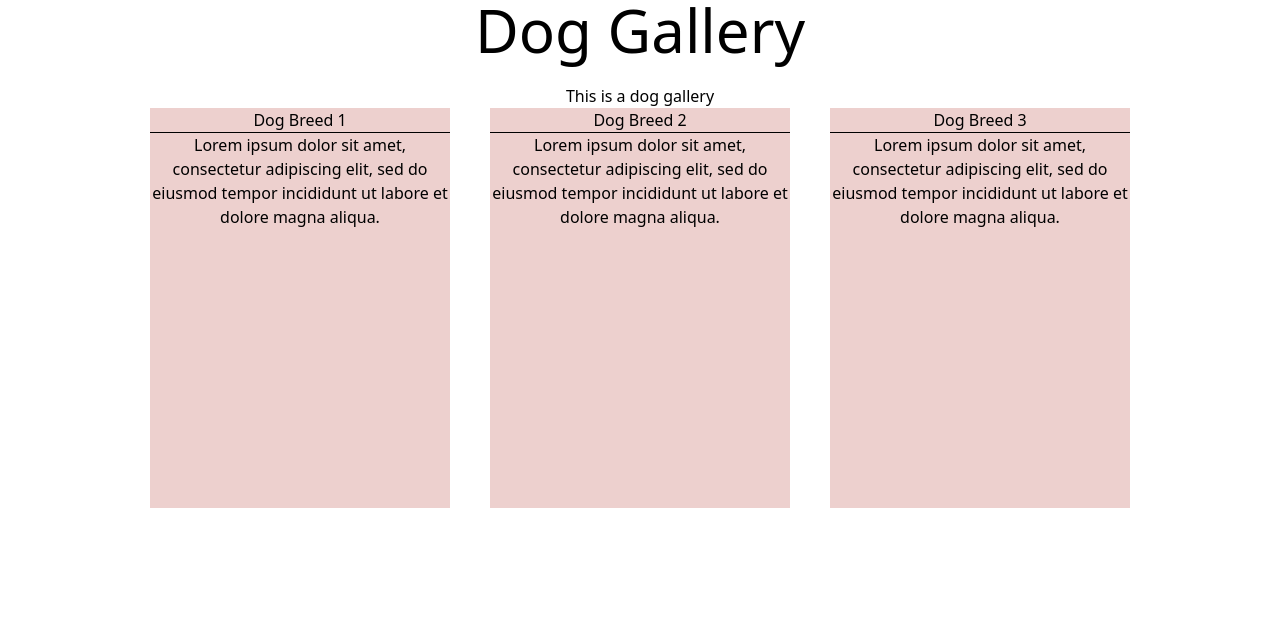
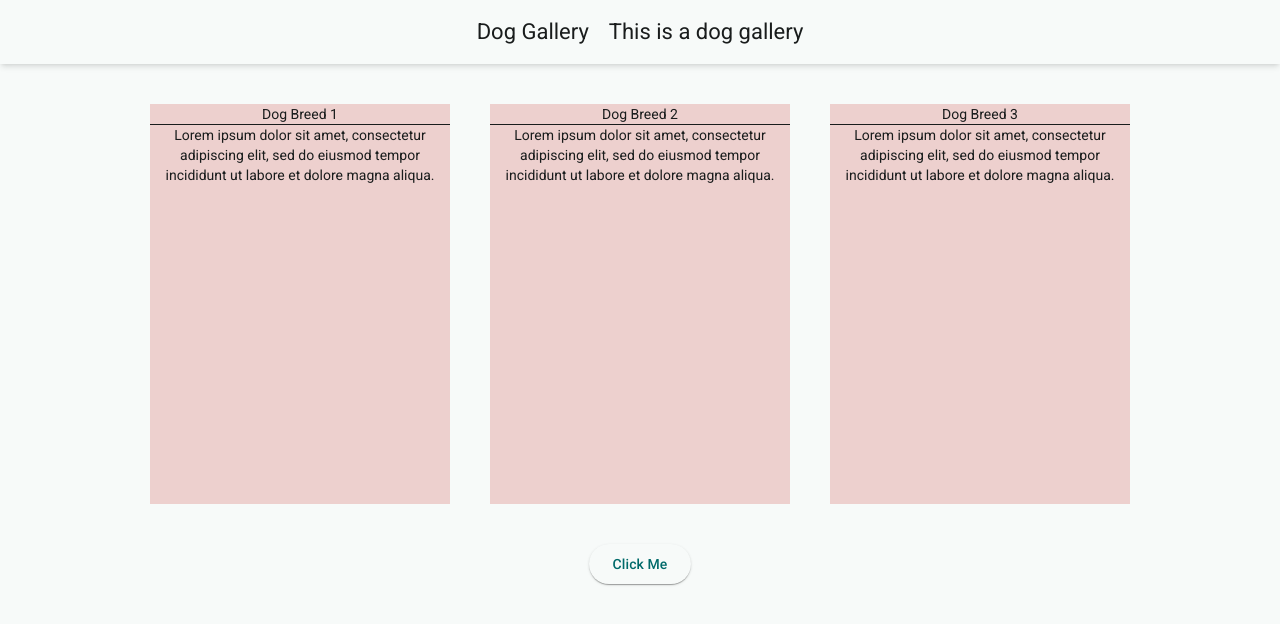
Before and after one commit to msgsummerpractice/blaga_patrick, an Angular app in the folder angularProject/: page / in a window 1280 px wide. Shown: the top 624 px of the page. Built offline with nearby package versions, Linux system fonts and the light colour scheme.

Commit message:
Add navbar

```diff
--- a/angularProject/angular.json
+++ b/angularProject/angular.json
@@ -24,9 +24,7 @@
                 "input": "public"
               }
             ],
-            "styles": [
-              "src/styles.css"
-            ]
+            "styles": ["src/material-theme.scss", "src/styles.css"]
           },
           "configurations": {
             "production": {
--- a/angularProject/package.json
+++ b/angularProject/package.json
@@ -11,10 +11,12 @@
   "private": true,
   "packageManager": "npm@11.16.0",
   "dependencies": {
+    "@angular/cdk": "^22.0.6",
     "@angular/common": "^22.0.0",
     "@angular/compiler": "^22.0.0",
     "@angular/core": "^22.0.0",
     "@angular/forms": "^22.0.0",
+    "@angular/material": "^22.0.6",
     "@angular/platform-browser": "^22.0.0",
     "@angular/router": "^22.0.0",
     "rxjs": "~7.8.0",
--- a/angularProject/src/app/app.html
+++ b/angularProject/src/app/app.html
@@ -1,9 +1,12 @@
-<nav class="items-center justify-center flex flex-col gap-6 w-full">
+<mat-toolbar
+  color="primary"
+  class="shadow-md items-center justify-center flex flex-col gap-5 w-full -h-auto py-4"
+>
   <h1 class="text-6xl">Dog Gallery</h1>
-  <div class="">This is a dog gallery</div>
-</nav>
+  <div>This is a dog gallery</div>
+</mat-toolbar>
 
-<div class="flex flex-grid flex-wrap w-full justify-center align-center text-center gap-10">
+<div class="flex flex-grid flex-wrap w-full justify-center align-center text-center gap-10 mt-10">
   <div class="w-[300px] h-[400px] bg-[#edd0ce]">
     <p>Dog Breed 1</p>
     <hr class="w-full" />
@@ -29,3 +32,7 @@
     </p>
   </div>
 </div>
+
+<div class="flex justify-center w-full mt-10">
+  <button mat-raised-button color="primary">Click Me</button>
+</div>
--- a/angularProject/src/index.html
+++ b/angularProject/src/index.html
@@ -1,11 +1,18 @@
 <!doctype html>
 <html lang="en">
   <head>
-  <meta charset="utf-8">
+    <meta charset="utf-8" />
     <title>AngularProject</title>
-  <base href="/">
-  <meta name="viewport" content="width=device-width, initial-scale=1">
-  <link rel="icon" type="image/x-icon" href="favicon.ico">
+    <base href="/" />
+    <meta name="viewport" content="width=device-width, initial-scale=1" />
+    <link rel="icon" type="image/x-icon" href="favicon.ico" />
+    <link rel="preconnect" href="https://fonts.googleapis.com" />
+    <link rel="preconnect" href="https://fonts.gstatic.com" crossorigin />
+    <link
+      href="https://fonts.googleapis.com/css2?family=Roboto:wght@300;400;500&display=swap"
+      rel="stylesheet"
+    />
+    <link href="https://fonts.googleapis.com/icon?family=Material+Icons" rel="stylesheet" />
   </head>
   <body>
     <app-root></app-root>
--- /dev/null
+++ b/angularProject/src/material-theme.scss
@@ -0,0 +1,38 @@
+// Include theming for Angular Material with `mat.theme()`.
+// This Sass mixin will define CSS variables that are used for styling Angular Material
+// components according to the Material 3 design spec.
+// Learn more about theming and how to use it for your application's
+// custom components at https://material.angular.dev/guide/theming
+@use '@angular/material' as mat;
+
+html {
+  height: 100%;
+  @include mat.theme(
+    (
+      color: (
+        primary: mat.$cyan-palette,
+        tertiary: mat.$orange-palette,
+      ),
+      typography: Roboto,
+      density: 0,
+    )
+  );
+}
+
+body {
+  // Default the application to a light color theme. This can be changed to
+  // `dark` to enable the dark color theme, or to `light dark` to defer to the
+  // user's system settings.
+  color-scheme: light;
+
+  // Set a default background, font and text colors for the application using
+  // Angular Material's system-level CSS variables. Learn more about these
+  // variables at https://material.angular.dev/guide/system-variables
+  background-color: var(--mat-sys-surface);
+  color: var(--mat-sys-on-surface);
+  font: var(--mat-sys-body-medium);
+
+  // Reset the user agent margin.
+  margin: 0;
+  height: 100%;
+}
--- a/angularProject/src/styles.css
+++ b/angularProject/src/styles.css
@@ -1,3 +1,7 @@
 /* You can add global styles to this file, and also import other style files */
 
 @import 'tailwindcss';
+
+body {
+  font-familiy:;
+}
```
Also changed, not shown: angularProject/src/app/app.ts (+5 -3 lines), 1 other file (tests, documents, lock files or other folders). Lines whose indentation alone changed are shown as unchanged.
